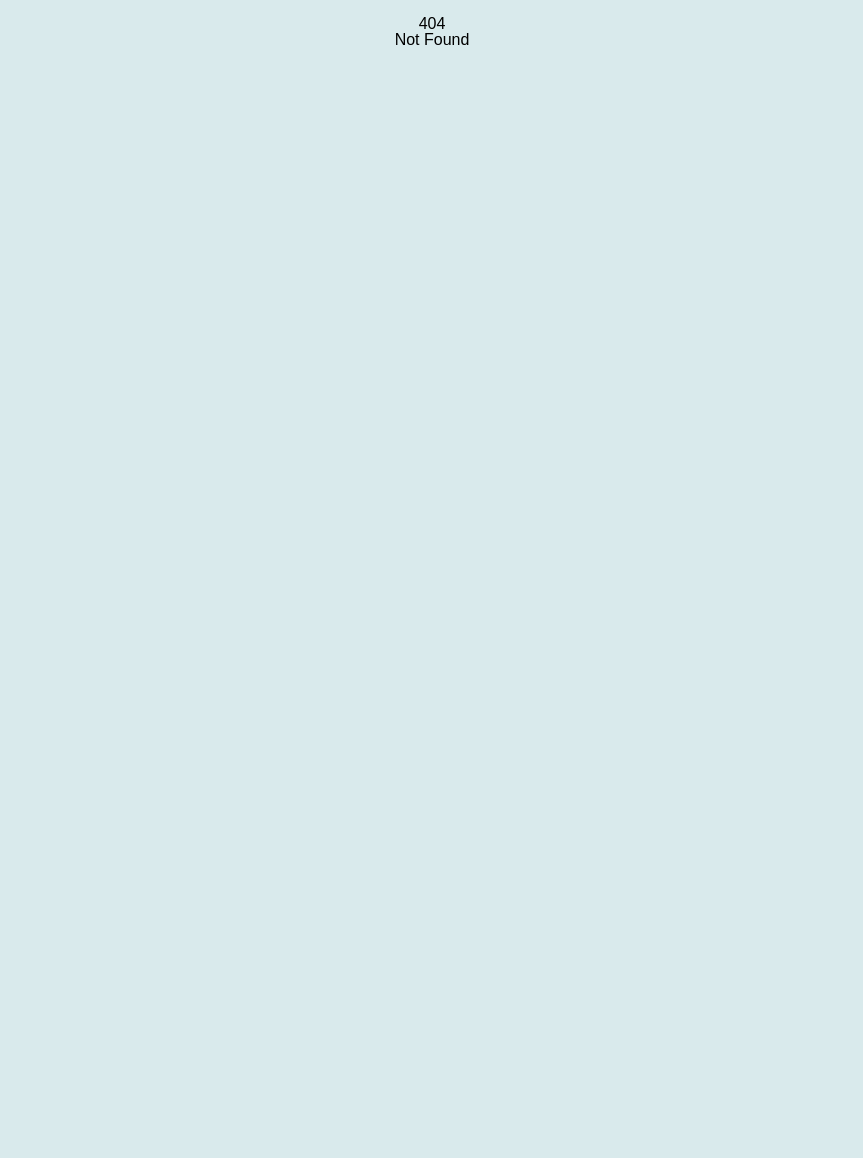
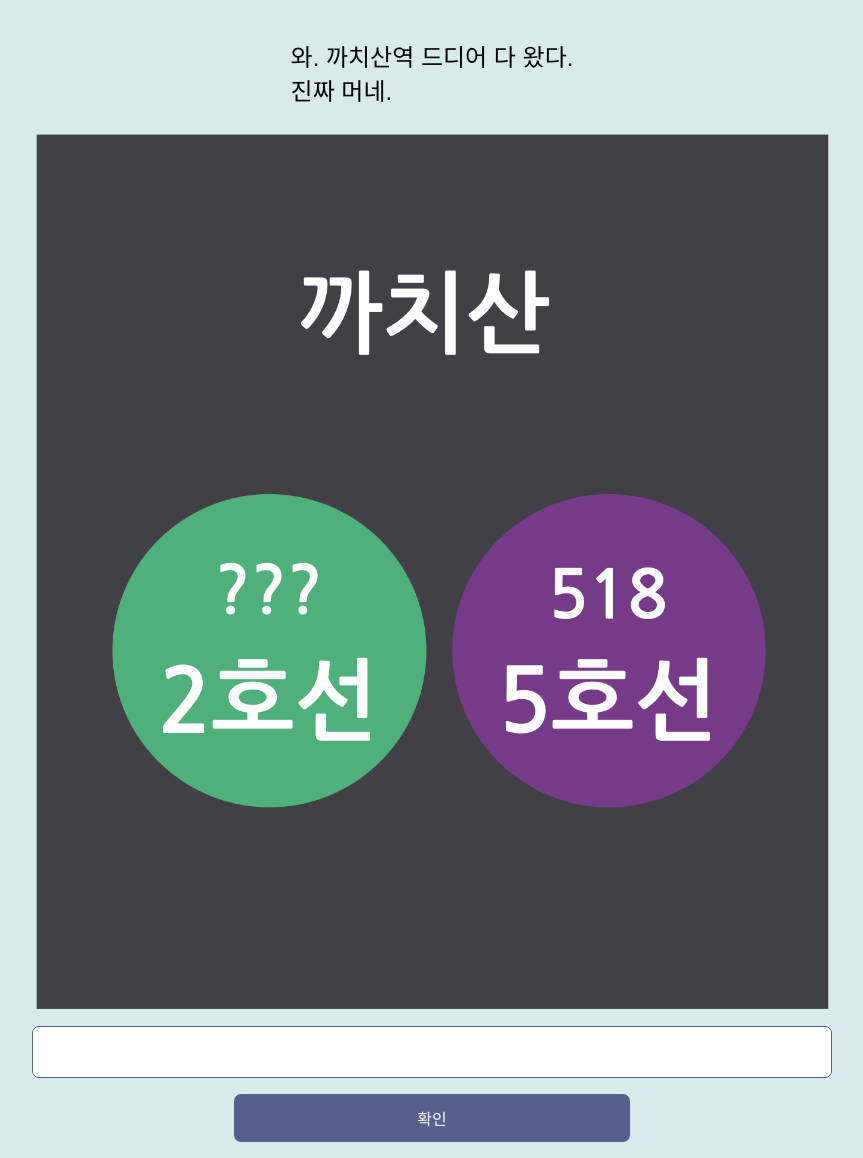
Before and after one commit to skojphy/zip-tal, a SvelteKit app: page /station in a window 1280 px wide. Before the commit this address had no page. Shown: the whole page, without its empty margins (208-1071 px from the left). Before the commit the page ends 800 px from the top, so only its background shows below. Built offline with nearby package versions, Linux system fonts and the light colour scheme; a web font is replaced by a local one.

Commit message:
feat: 첫번째 문제 추가

```diff
--- /dev/null
+++ b/src/routes/station/+page.svelte
@@ -0,0 +1,47 @@
+<script>
+	import image_q1 from '$lib/images/q1.png';
+	let currentNumber = 0;
+</script>
+
+<h1 class="visually-hidden">까치산역</h1>
+
+<p>
+	<span class="text">와. 까치산역 드디어 다 왔다.</span>
+	<span class="text">진짜 머네.</span>
+</p>
+
+<img class="image" src={image_q1} alt="문제1" />
+
+<input class="text-input" type="text" />
+<button class="button">확인</button>
+
+<style>
+	p {
+		margin: 20px;
+	}
+	.text {
+		display: block;
+		font-size: 1.5rem;
+		margin: 10px;
+	}
+	.image {
+		width: 80%;
+	}
+	.text-input {
+		font-size: 1.5rem;
+		height: 3rem;
+		margin: 1rem;
+		width: 80%;
+		border: 1px solid var(--color-theme-1);
+		border-radius: 7px;
+		text-align: center;
+	}
+	.button {
+		width: 40%;
+		height: 3rem;
+		background-color: var(--color-theme-1);
+		border-radius: 7px;
+		color: white;
+		border: none;
+	}
+</style>
```
